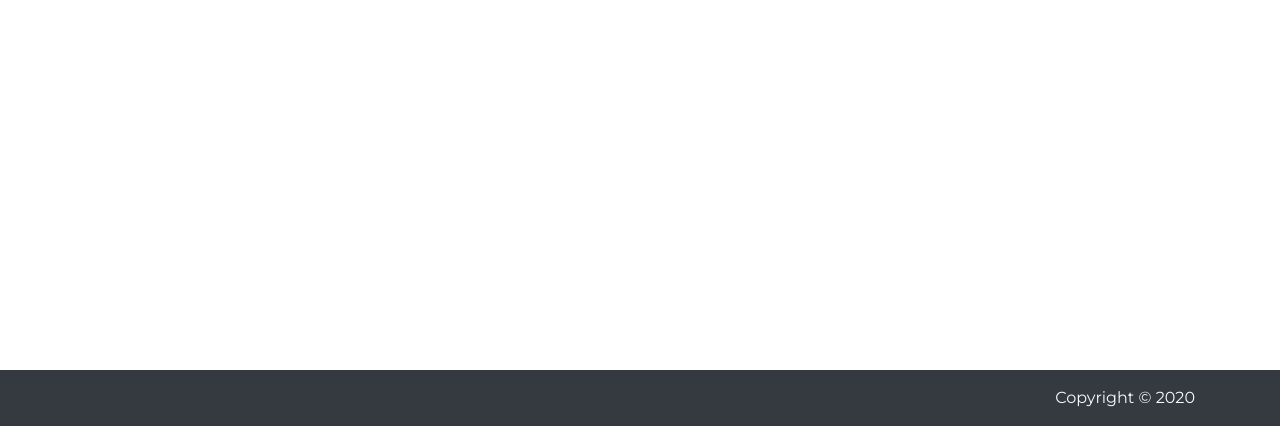
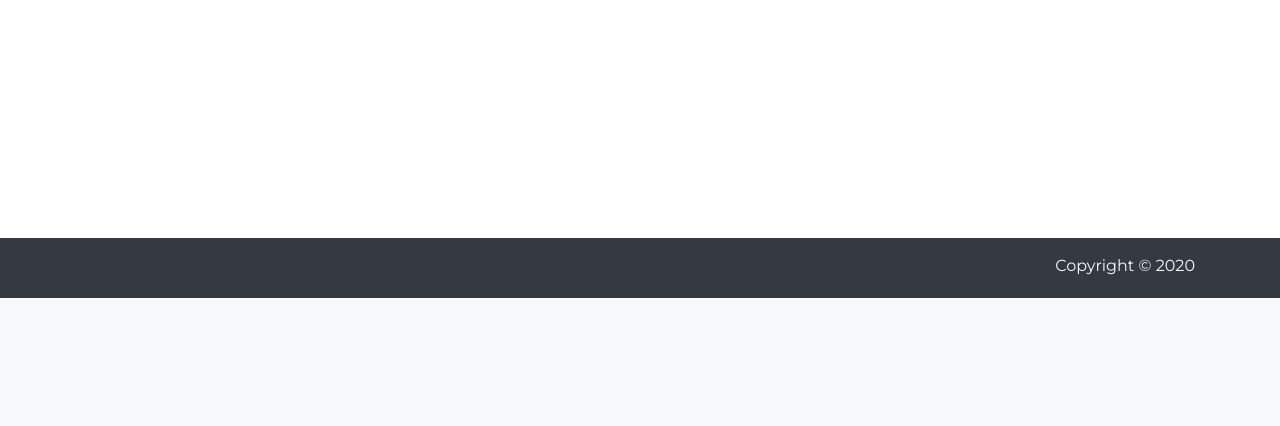
Before and after one commit to adingal/inventory_management_system, a PHP site: page /index.php in a window 1280 px wide. Shown: the part 502-928 px from the top of the page. After the commit the page ends 800 px from the top, so only its background shows below. Run offline with PHP 8.4, Linux system fonts and the light colour scheme; data comes from the database, SQL or seed files in the repository; some libraries are stand-ins or nearby versions.

Commit message:
Fix sticky footer

```diff
--- a/public/css/index.css
+++ b/public/css/index.css
@@ -1,12 +1,23 @@
 @import url('https://fonts.googleapis.com/css?family=Montserrat:400,600&display=swap');
+
+html {
+    position: relative;
+    min-height: 100%;}
 
 body {
     font-family: 'Montserrat', Arial, Helvetica, sans-serif;
     font-size: 16px;
-    font-weight: 400;}
+    font-weight: 400;
+    margin-bottom: 60px;}
 
 #main-header {
     min-height: 80px;}
+
+#main-footer {
+    position: absolute;
+    bottom: 0;
+    width: 100%;
+    height: 60px;}
 
 #home h1 {
     border-bottom: 8px double #ddd;}
--- a/public/js/index.js
+++ b/public/js/index.js
@@ -6,8 +6,8 @@ const el = {
     loginForm: document.querySelector('#login form')
 };
 
-// Set content height depending on current viewport
-(function setContentHeight() {
+/* Set content height depending on current viewport
+function setContentHeight() {
     const windowInnerHeight = window.innerHeight;
     const curWindowHeight = parseInt(windowInnerHeight);
 
@@ -29,7 +29,7 @@ const el = {
         el.loginForm.setAttribute('style', 'margin-top: ' + loginMarginTop + 'px');
     }
 
-})();
+}; */
 
 // Set href for edit button on items index page depending on selected id
 (function setItemsViewBtn() {
```
